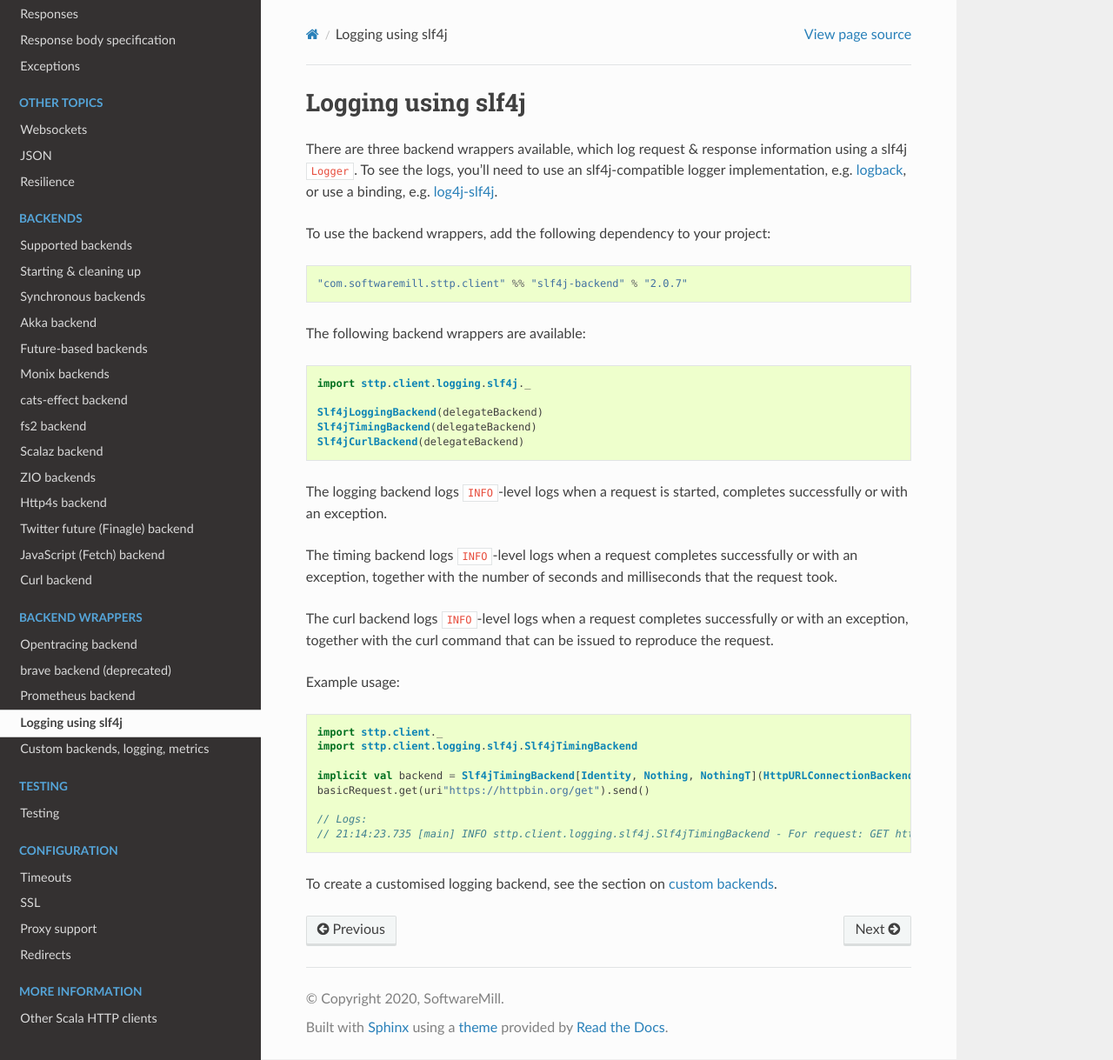
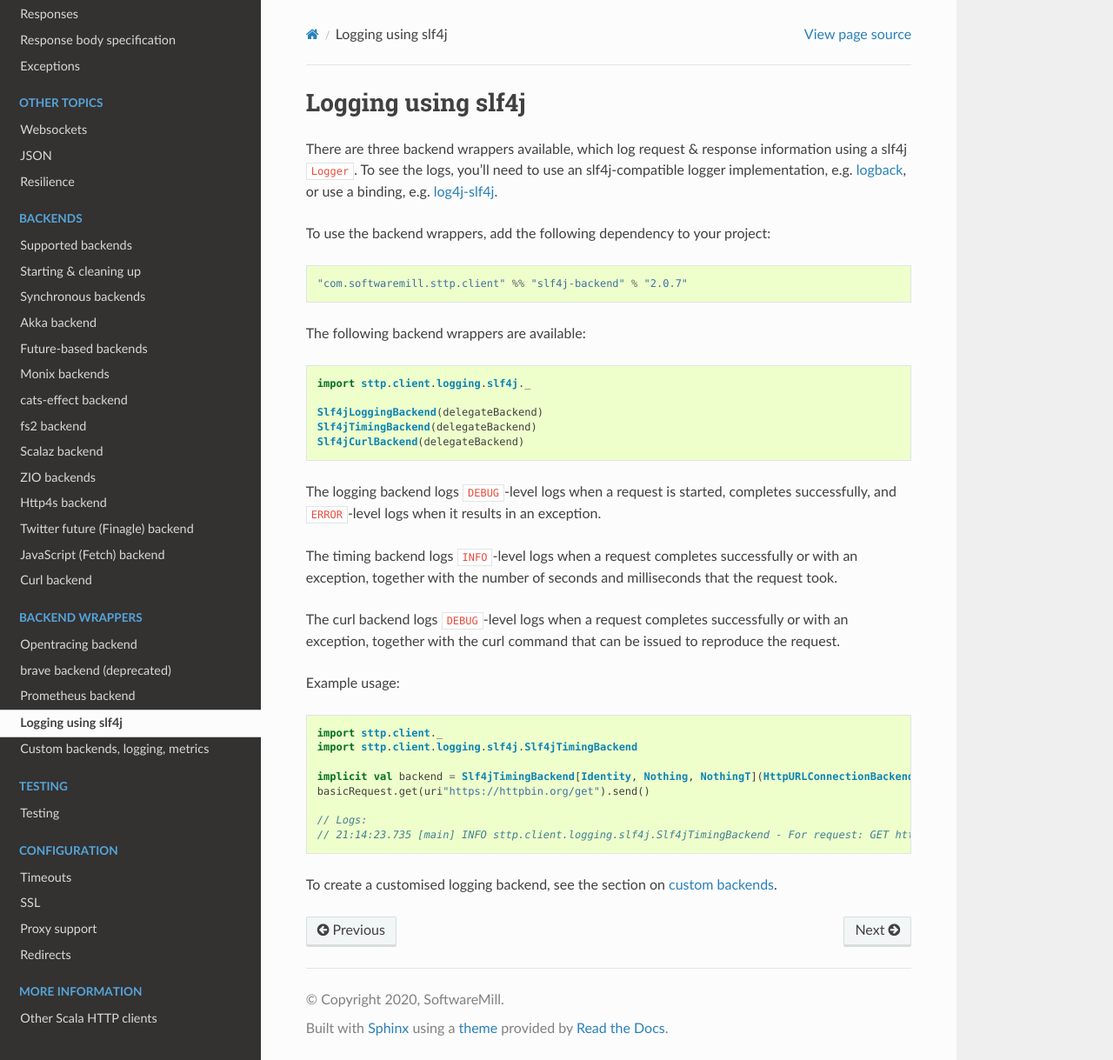
Before and after one commit to softwaremill/sttp, a Sphinx documentation site: the page built from docs/backends/wrappers/slf4j.md, in a window 1280 px wide and 1219 px high. Shown: the whole window at 87% size. Built offline with Sphinx 7.4.7 and the Read the Docs theme 2.0.0, drawn with Linux system fonts in a browser that asks for light colours.

Commit message:
More log level adjustments

````diff
--- a/docs/backends/wrappers/slf4j.md
+++ b/docs/backends/wrappers/slf4j.md
@@ -18,11 +18,11 @@ Slf4jTimingBackend(delegateBackend)
 Slf4jCurlBackend(delegateBackend)
 ```
 
-The logging backend logs `INFO`-level logs when a request is started, completes successfully or with an exception.
+The logging backend logs `DEBUG`-level logs when a request is started, completes successfully, and `ERROR`-level logs when it results in an exception.
 
 The timing backend logs `INFO`-level logs when a request completes successfully or with an exception, together with the number of seconds and milliseconds that the request took.
 
-The curl backend logs `INFO`-level logs when a request completes successfully or with an exception, together with the curl command that can be issued to reproduce the request.
+The curl backend logs `DEBUG`-level logs when a request completes successfully or with an exception, together with the curl command that can be issued to reproduce the request.
 
 Example usage:
 
````
Also changed, not shown: 1 other file.
